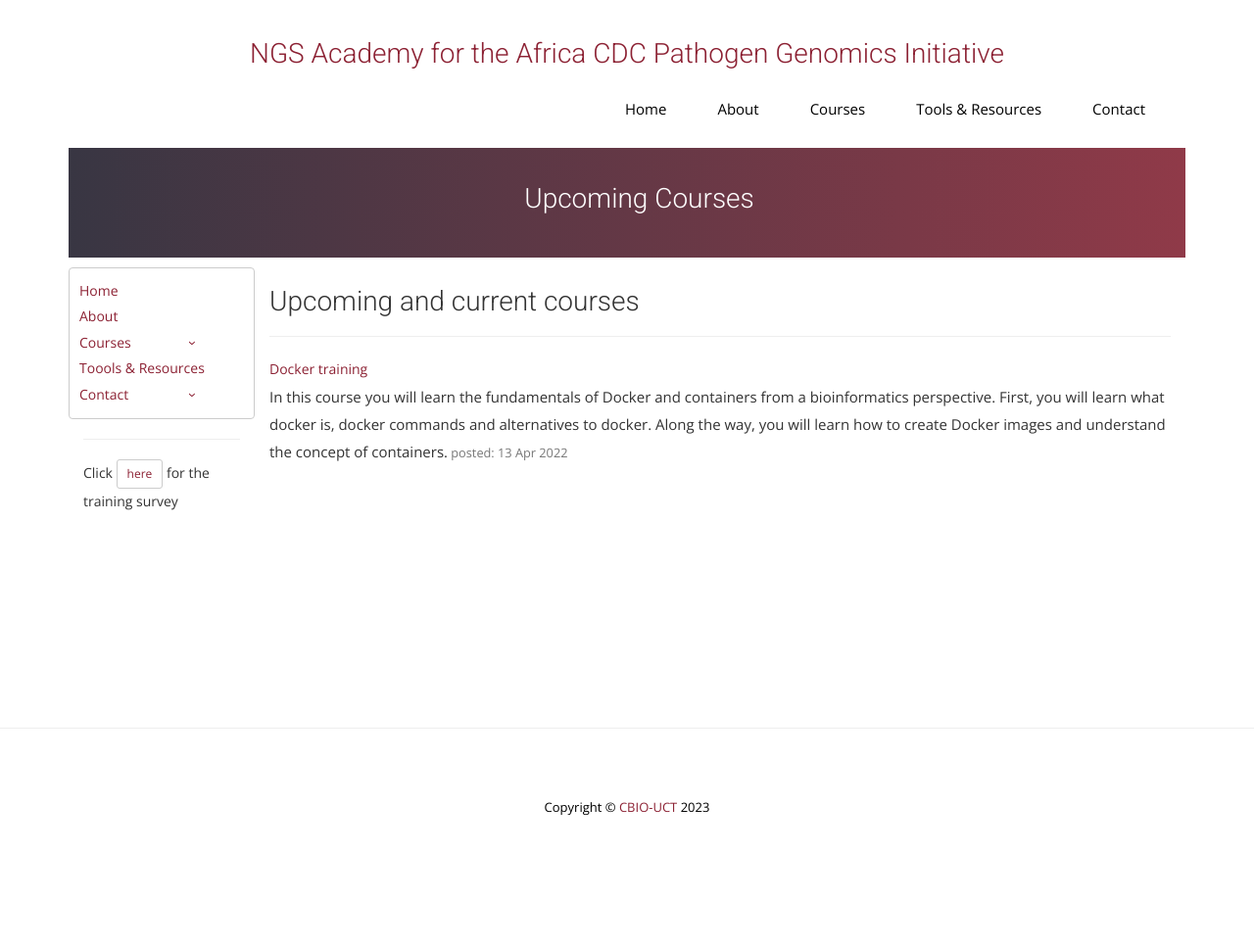
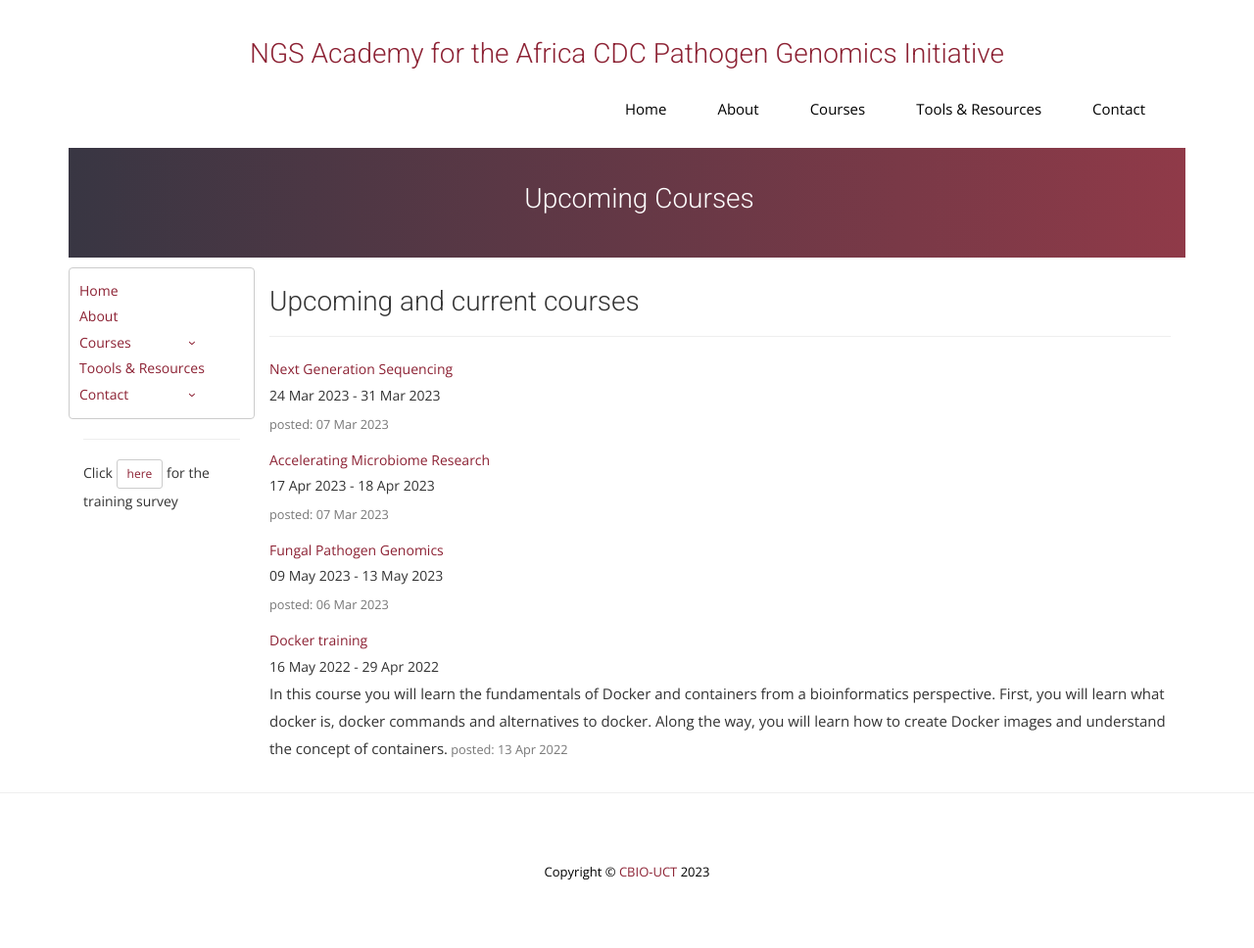
Before and after one commit to uct-cbio/ngs-academy, a Jekyll site: the page built from upcoming-courses.html, in a window 1280 px wide. Shown: the whole page at 98% size. Built offline with Jekyll 4.4.1, drawn with Linux system fonts in a browser that asks for light colours; nearby versions of some CDN libraries; some web fonts are replaced; library files that are not in the unit come from our copies; comment, search, counter and statistics services are not loaded; before the commit the page ends 902 px from its top, so only the background shows below that; some of the changed lines change nothing that is shown.

Commit message:
added 3 welcome connecting science up coming courses

```diff
--- /dev/null
+++ b/_posts/2023-03-06-Fungal-Pathogen-Genomics.md
@@ -0,0 +1,38 @@
+---
+layout: default
+title: "Fungal Pathogen Genomics"
+date: 2023-03-06
+main_menu: courses
+permalink: /:year/:title
+category: upcoming
+course_overview:
+
+start_date: 2023-05-09
+end_date: 2023-05-13
+group: group1
+---
+
+<!-- ### SARS-CoV-2 NGS bioinformatics course 2021 -->
+The NGS Academy forms part of the Africa CDC Pathogen Genomics Initiative (PGI). This initiative is funded by the Bill & Melinda Gates Foundation. Our training initiatives are carried out in partnership with the African Society for Laboratory Medicine (ASLM).
+<hr>
+
+<p align="left"><b >Course overview:</b></p>
+
+ <p align="left">The kingdom of Fungi includes a biologically diverse group of organisms adapted to different environmental niches, playing important roles in ecosystems, human/animal/plant health and global food security. Fusarium,Pyricularia, Ustilago, Puccinia, and Zymoseptoria species threaten agricultural ecosystems and food security worldwide, while Aspergillus, Candida, Mucor, Cryptococcus, Histoplasma, Coccidioides, Batrachochytrium and other fungal pathogens cause allergies, illnesses, and sometimes life-threatening infections that are of great concern for veterinary and medical professionals around the world. Furthermore, fungi are also important model systems for basic and applied research and workhorses in biotechnology, food, pharmaceutical, and biofuel industries.
+
+Advancements in high throughput ‘omics’ data generation technologies enable researchers to carry out large-scale analyses of genomes, transcriptomes, proteomes, and metabolomes of numerous fungal organisms to address questions about pathogenicity, host-pathogen interactions, and identify new drug targets. To facilitate accessibility and analysis, several web-based bioinformatic resources have been developed:
+
+This week-long course is a collaborative teaching effort between the following resources supporting fungal and oomycete species:
+ <ol class="list-unstyled">
+<li>1. FungiDB/VEuPathDB</li>
+<li>2. Ensembl Fungi</li>
+<li>3. SGD/CGD</li>
+<li>4. MycoCosm/JGI</li>
+</ol>
+ <p>
+<p align="left"><b class="text-left">Intended audience:</b></p>
+<p>This course is aimed at graduate students, postdocs, clinical scientists, clinicians/healthcare professionals or lab heads working on fungal pathogens. </p>
+
+<p align="left"><b class="text-left">Prerequisites:</b></p>
+<p> </p>
+<a href="https://coursesandconferences.wellcomeconnectingscience.org/event/fungal-pathogen-genomics-20230509/" target="_blank">Logistics and more details</a>
--- /dev/null
+++ b/_posts/2023-03-07-Accelerating-Microbiome-Research.md
@@ -0,0 +1,32 @@
+---
+layout: default
+title: "Accelerating Microbiome Research"
+date: 2023-03-07
+main_menu: courses
+permalink: /:year/:title
+category: upcoming
+course_overview:
+start_date: 2023-04-17
+end_date: 2023-04-18
+group: group1
+---
+
+<!-- ### SARS-CoV-2 NGS bioinformatics course 2021 -->
+The NGS Academy forms part of the Africa CDC Pathogen Genomics Initiative (PGI). This initiative is funded by the Bill & Melinda Gates Foundation. Our training initiatives are carried out in partnership with the African Society for Laboratory Medicine (ASLM).
+<hr>
+
+<!-- <p align="left"><b >Course overview:</b></p>
+
+ <p align="left">
+ <ol class="list-unstyled">
+<li>1. </li>
+<li>2. </li>
+<li>3. </li>
+</ol>
+ <p>
+<p align="left"><b class="text-left">Intended audience:</b></p>
+<p> </p>
+
+<p align="left"><b class="text-left">Prerequisites:</b></p> -->
+<p> </p>
+<a href="https://coursesandconferences.wellcomeconnectingscience.org/our-events/courses/" target="_blank">Logistics and more details</a>
--- /dev/null
+++ b/_posts/2023-03-07-Next-Generation-Sequencing.md
@@ -0,0 +1,33 @@
+---
+layout: default
+title: "Next Generation Sequencing"
+date: 2023-03-07
+main_menu: courses
+permalink: /:year/:title
+category: upcoming
+course_overview:
+
+start_date: 2023-03-24
+end_date: 2023-03-31
+group: group1
+---
+
+<!-- ### SARS-CoV-2 NGS bioinformatics course 2021 -->
+The NGS Academy forms part of the Africa CDC Pathogen Genomics Initiative (PGI). This initiative is funded by the Bill & Melinda Gates Foundation. Our training initiatives are carried out in partnership with the African Society for Laboratory Medicine (ASLM).
+<hr>
+
+<p align="left"><b >Course overview:</b></p>
+
+ <p align="left">The programme will include theoretical and practical information on NGS systems currently available and those on the near horizon. Technologies will be chosen from short- and long-read sequencing platforms including:
+ <ol class="list-unstyled">
+<li>1. PacBio</li>
+<li>2. Illumina Miseq/HiSeq/Novaseq</li>
+<li>3. Oxford Nanopore MinION</li>
+</ol>
+ <p>
+<p align="left"><b class="text-left">Intended audience:</b></p>
+<p>Applicants should be postdoctoral scientists, senior PhD students, or junior faculty members actively engaged in or soon to commence research involving next generation sequencing instrumentation. </p>
+
+<p align="left"><b class="text-left">Prerequisites:</b></p>
+<p>Please note: For the data analysis components of the course, applicants will require a working knowledge of the UNIX/Linux operating system. This may be obtained through various methods and is essential to fully benefit from the course. There are numerous online introductory tutorials to the UNIX/Linux operating system and command line </p>
+<a href="https://coursesandconferences.wellcomeconnectingscience.org/event/next-generation-sequencing-20230324/" target="_blank">Logistics and more details</a>
--- a/upcoming-courses.html
+++ b/upcoming-courses.html
@@ -18,7 +18,7 @@ permalink: /courses/upcoming-courses/
       {% for post in site.posts %}
       {% if post.categories contains "upcoming" %}
       <li class="list-unstyled">
-        <a href="{{ site.baseurl }}{{ post.url }}">{{ post.title }}</a>
+        <a href="{{ site.baseurl }}{{ post.url }}">{{ post.title }}</a><br>{{post.start_date | date_to_string}} - {{post.end_date| date_to_string}}
         <p>{{post.course_overview}}<small class="text-muted"> posted: {{post.date
             | date_to_string}} </small></p>
 
```
